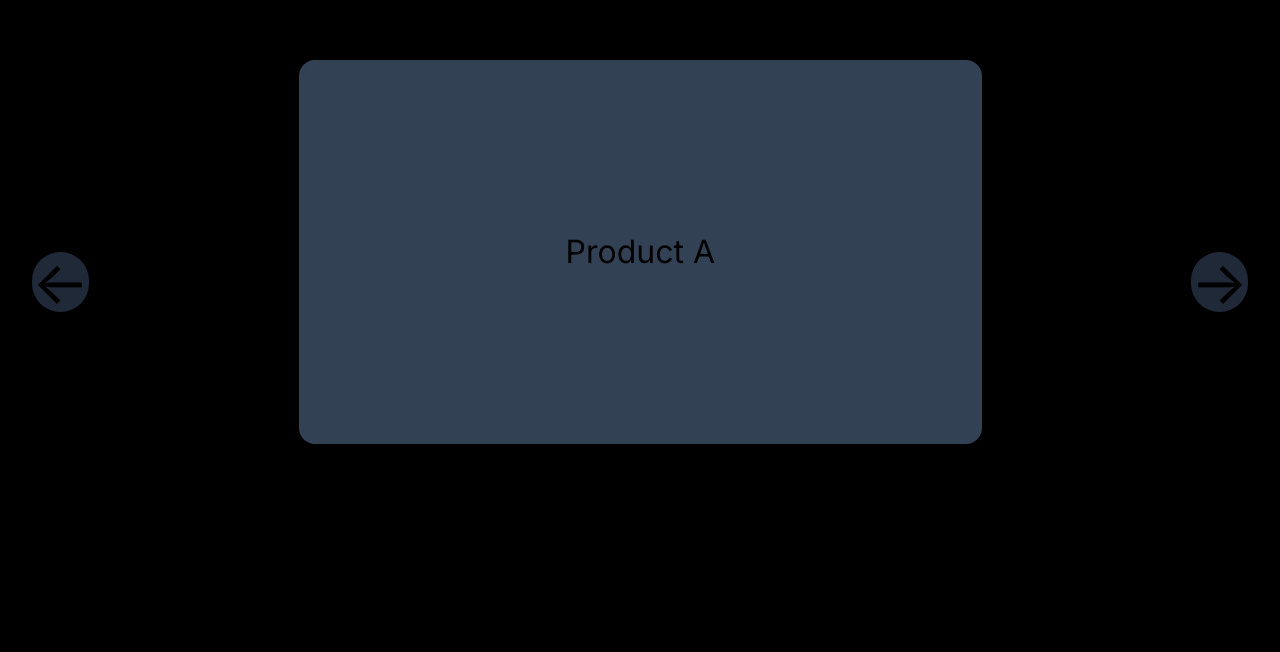
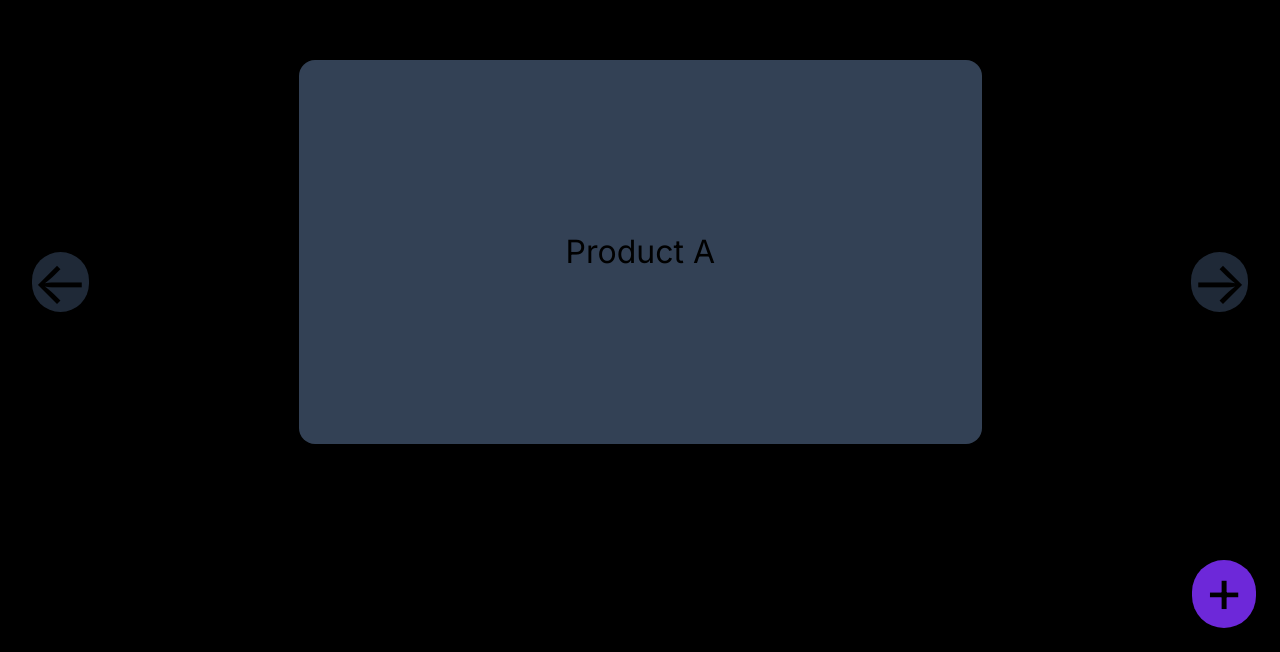
Before and after one commit to Elaina-AFK/flash-card, a Next.js app: page / in a window 1280 px wide. Shown: the part 148-800 px from the top of the page. Built offline with nearby package versions, Linux system fonts and the light colour scheme.

Commit message:
add link to edit page

```diff
--- /dev/null
+++ b/app/edit/page.tsx
@@ -0,0 +1,5 @@
+import Link from "next/link";
+
+export default function EditPage() {
+  return <Link href={"/"}>This is Edit page. Click here to go back!</Link>;
+}
--- a/app/page.tsx
+++ b/app/page.tsx
@@ -1,7 +1,9 @@
+import Link from "next/link";
 import CardHolder from "./components/CardHolder";
 
 export default function Home() {
   return (
+    <>
       <main className="grid h-screen grid-rows-7 place-items-center bg-black ">
         <h1 className="row-start-1 row-end-2 text-2xl font-bold">
           Flashcards Project!
@@ -11,5 +13,12 @@ export default function Home() {
           Hover the card for answer!
         </h2>
       </main>
+      <Link
+        href={"/edit"}
+        className="fixed bottom-6 right-6 aspect-square w-16 rounded-full bg-violet-700 pb-2 text-center text-6xl"
+      >
+        +
+      </Link>
+    </>
   );
 }
```
Lines whose indentation alone changed are shown as unchanged.
